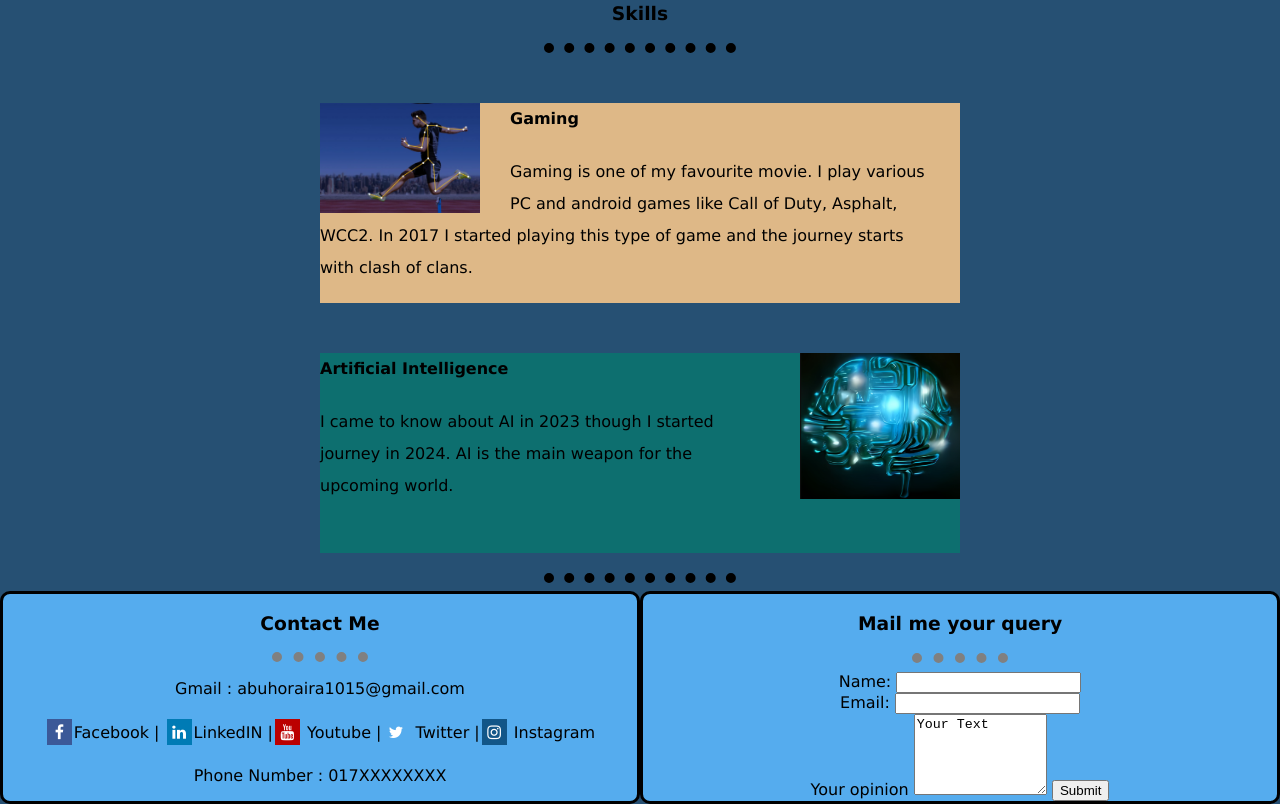
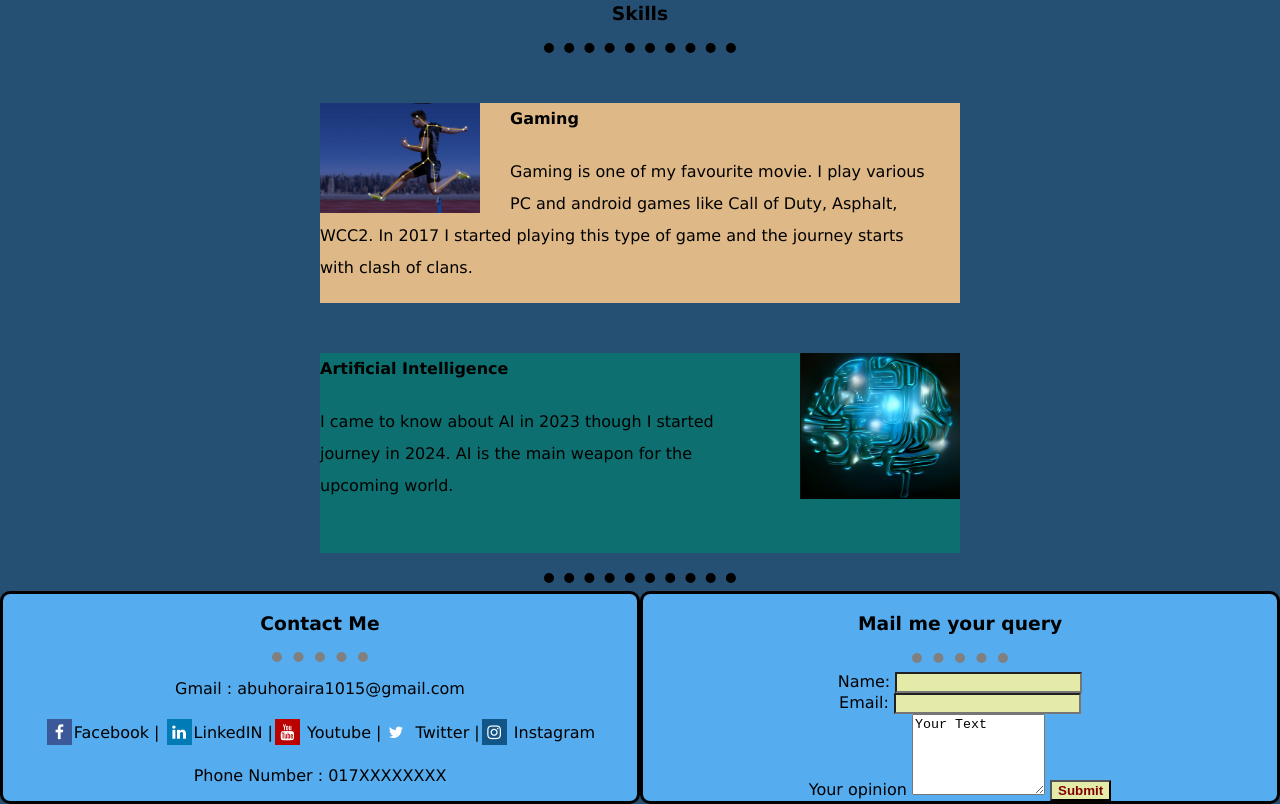
Before and after one commit to TonmoyJdev/second_site, a plain HTML site: page index.html in a window 1280 px wide. Shown: the part 928-1732 px from the top of the page. Drawn offline with Linux system fonts and the light colour scheme.

Commit message:
Update style.css

```diff
--- a/style/style.css
+++ b/style/style.css
@@ -176,3 +176,11 @@ hr {
 .bottom-container {
     display: flex;
 }
+button,
+#name,
+#email,
+#text:hover {
+    color: rgb(128, 0, 0);
+    background-color: rgb(228, 235, 168);
+    font-weight: 700;
+}
```
